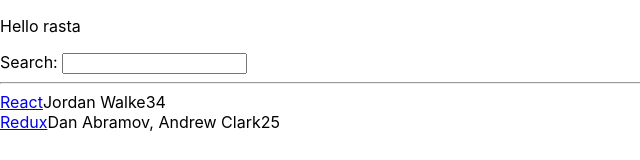
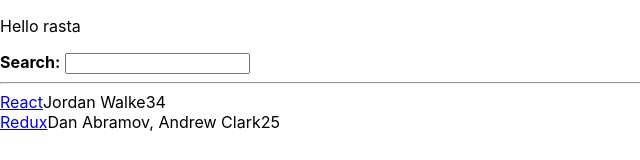
Before and after one commit to raphaellopes/the-road-to-react, a React (Create React App) app: page / in a window 1280 px wide. Shown: the top 160 px of the page, without its empty margins (0-640 px from the left). Built offline with nearby package versions, Linux system fonts and the light colour scheme.

Commit message:
add strong tag using InputWithLabel component

```diff
--- a/src/App.js
+++ b/src/App.js
@@ -79,7 +79,7 @@
         value={searchTerm}
         onInputChange={handleSearch}
       >
-        Search:
+        <strong>Search:</strong>
       </InputWithLabel>
       <hr />
       <List list={searchedStories} />
```
